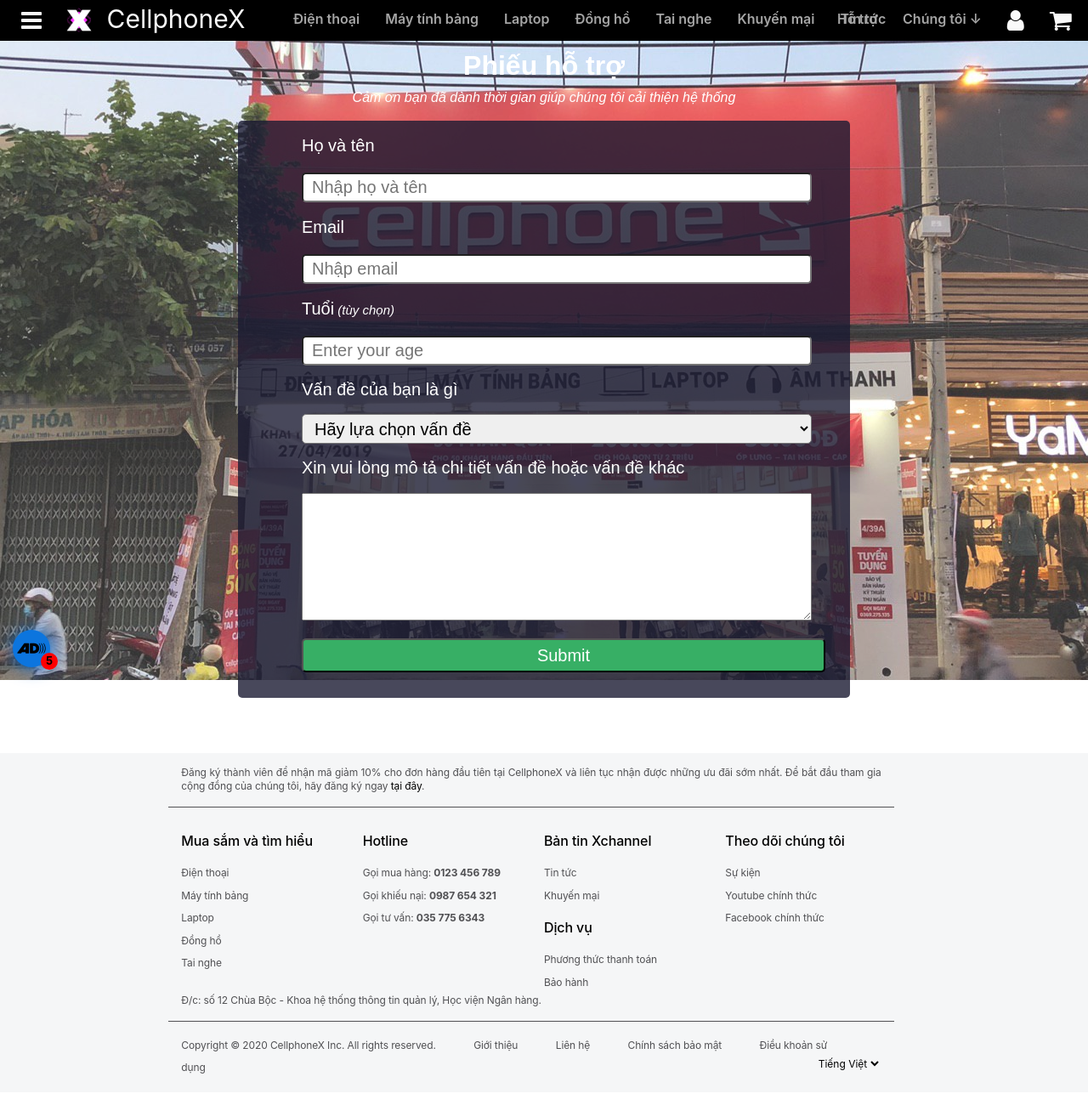
After one commit to tungthach99/CellphoneX, a PHP site: page /hotro.html in a window 1280 px wide. The commit adds this page. Shown: the whole page at 85% size. Run offline with PHP 8.4, Linux system fonts and the light colour scheme; some libraries are stand-ins or nearby versions.

Commit message:
Them ho tro

```diff
--- a/css/style.css
+++ b/css/style.css
@@ -853,6 +857,7 @@
 	--maingray: #95a5a6;
 	--blue: #3498db;
 	--mainblue: #2980b9;
+	--cloud: #ecf0f1;
 }
 #khuyenmai{
 	color:var(--maingray);
@@ -1019,4 +1043,219 @@
 	height: 200px;
 	width:  auto;
 }
+<<<<<<< Updated upstream
 /*                                                 Tuan end                                           */
+=======
+.news-content1-1 p{
+	color: black;
+}
+#thumbnail1 article:hover, .news-content1-1 p:hover{
+	color: var(--blue);
+}
+.right-content-news1{
+	width: 100%;
+	height: 100%;
+	margin-left: 10px;
+}
+.news-header{
+	font-size: 16px;
+	color: white;
+	background-color: var(--blue);
+	padding: 5px 15px;
+	font-weight: bold;
+	height: 35px;
+	margin-bottom: 15px;
+}
+.news-content2-1{
+	display: flex;
+	margin: 10px 0 10px 0;
+}
+.news-content2-1 a{
+	text-decoration: none;
+}
+#img-news-1{
+	width: 120px;
+	height: 85.8px;
+}
+.header-content2-1{
+	font-size: 14px;
+	width: 100%;
+	margin: 0 10px 8px 8px;.
+	color: black;
+}
+.news-content2-11{
+	display: flex;
+	flex-direction: column;
+}
+.news-content-info{
+	width: 100%;
+	margin: 0 0 0 8px;
+}
+.header-content2-1 a{
+	color: black;
+	font-weight: bold;
+}
+.header-content2-1 a:hover{
+	color: var(--blue)
+}
+.news-content-info{
+	font-size: 12px;
+	color: var(--blue);
+	text-transform: uppercase;
+}
+/*                   Gioi thieu                                 */
+#tieuDe{
+	opacity: 1;
+}
+#lamMo1{
+	height: 48px;
+	top: 48px;
+	background-color: #fff;
+	opacity: 5%;
+	z-index: 2;
+}
+.gioi-thieu-nav{
+	overflow: hidden;
+	margin-top: 48px;
+	position: fixed;
+    width: 310px;
+    height: 	159px;
+    top: 0;
+	left: 0;
+	background-color: #f5f6fa;
+	border-right: 3px solid #2c3e50;
+	border-bottom: 3px solid #2c3e50;
+}
+.gioi-thieu-nav ul{
+	list-style: none;
+    padding-inline-start: 0;
+    overflow-y: hidden;
+    overflow-x: hidden;
+}
+.gioi-thieu-nav ul li{
+    width: 110%;
+    height: 50px;
+    padding: 0;
+	position: relative;
+	margin: 0;
+}
+.gioi-thieu-nav ul li a{
+	text-decoration: none;
+    color: #4d4e53;
+    padding: 5px 30px;
+    cursor: pointer;
+	display: block;
+	font-size: 25px;
+    font-weight: 600;
+    text-align:left;
+    margin:  0;
+}
+#main-doc{
+	width: 70%;
+    margin-left: 310px;
+    padding: 10px;
+    margin-bottom: 110px;
+}
+
+/*                                               Ho tro                                             */
+.main-ho-tro{
+font-family: 'Poppins', sans-serif;
+  font-weight: 400;
+  line-height: 1.4;
+  color: white;
+  margin-top: 58px;
+  text-align: center;
+  padding-bottom: 50px;
+}
+.main-ho-tro::before{
+	content: '';
+    position: fixed;
+    top: 0;
+    left: 0;
+    height: 100%;
+    width: 100%;
+    z-index: -1;
+    background: var(--blue);
+    background-image:  url("G:/Lap trinh web/CellphoneX/images/cua-hang.png");
+    background-size: cover;
+    background-repeat: no-repeat;
+	background-position: center;
+	opacity: 0.8;
+}
+#hotro-form{
+    width: 720px;
+    margin: 0 auto;
+    background: rgba(27, 27, 50, 0.8);
+    border-radius: 5px;
+   text-align: left;
+   padding: 15px;
+}
+
+.hotro-control{
+    font-size: 20px;
+    padding-left: 10px;
+    width: 600px;
+    border-radius: 5px;
+    margin: 10px 60px 15px 60px ;
+    transition: border-color 0.15s ease-in-out, box-shadow 0.15s ease-in-out;
+    height: 35px;
+}
+.main-ho-tro label{
+    margin-left: 60px;
+    font-size: 20px;
+}
+#hotro-clue{
+    font-style: italic;
+    font-size:  15px;
+}
+#hotro-label{
+    margin-top: 0;
+    margin-left: 60px;
+    font-size: 20px;
+}
+#hotro-dropdown{
+    font-size: 20px;
+    padding-left: 10px;
+    width: 600px;
+    border-radius: 5px;
+    margin: 0 60px 15px 60px ;
+    transition: border-color 0.15s ease-in-out, box-shadow 0.15s ease-in-out;
+    height: 35px;
+}
+.hotro-input-radio, .hotro-input-checkbox{
+    display: inline-block;
+    margin: 0 auto 15px auto;
+    min-height: 1.25rem;
+    min-width: 1.25rem;
+}
+#hotro-comment-box{
+    width: 600px;
+    height: 150px;
+    padding-left: 10px;
+    margin: 0 60px 15px 60px ;
+    font-size: 20px;
+    resize: vertical;
+    overflow: hidden;
+}
+#hotro-submit{
+    width: 616px;
+    height: 40px;
+    font-size: 20px;
+    margin: 0 60px 15px 60px;
+    background: #37af65;
+    color: white;
+    cursor: pointer;
+    border-radius: 5px;
+}
+#hotro-description{
+	text-align: center;
+}
+#hotro-title{
+	font-size: 32px;
+	color: white;
+	font-family: 'Poppins', sans-serif;
+	font-weight: bold;
+}
+/*                                                 Tuan end                                           */
+
+>>>>>>> Stashed changes
--- /dev/null
+++ b/hotro.html
@@ -0,0 +1,207 @@
+<!DOCTYPE html>
+<html>
+<head>
+    <title>Survey form</title>
+    <link rel="stylesheet" href="https://use.fontawesome.com/releases/v5.8.1/css/all.css"
+    integrity="sha384-50oBUHEmvpQ+1lW4y57PTFmhCaXp0ML5d60M1M7uH2+nqUivzIebhndOJK28anvf" crossorigin="anonymous" />
+    <script type="text/javascript" src="js/main.js"></script>
+    <script type="text/javascript" src="js/js.js"></script>
+	<script type="text/javascript" src="js/jquery/jquery.min.js"></script>
+	<link rel="shortcut icon" href="images/20.png">
+	<link type="text/css" rel="stylesheet" href="bootstrap/css/bootstrap.min.css">
+	<link type="text/css" rel="stylesheet" href="css/style.css">
+    <link rel="stylesheet" type="text/css" href="css/font-awesome/css/font-awesome.min.css">
+    <script>
+        jQuery.noConflict();
+        (function( $ ) {
+                jQuery(document).ready(function($){
+            if($("#veDauTrang").length > 0){
+                $(window).scroll(function () {
+                    var e = $(window).scrollTop();
+                    var f = e;
+                    if (e > 100) {
+                        $("#veDauTrang").show();
+                    } else {
+                        $("#veDauTrang").hide()
+                    }
+                    if (e > 300) {
+
+                    }
+                });
+                $("#veDauTrang").click(function () {
+                    $('body,html').animate({
+                        scrollTop: 0
+                    })
+                })
+            }
+        });
+        })( jQuery );
+        </script>
+</head>
+<body>
+    <header  id="header" class="fixed-top">
+		<form name="box-tim-kiem" action="#" id="box-tim-kiem">
+			<span><input type="submit" value="Search" id="nut-tim-kiem"></span>
+			<span><input name="sanpham" type="text" id="text-box-tim-kiem" placeholder="Tìm kiếm sản phẩm..."></span>
+			<span><label onClick="dongform('box-tim-kiem')" id="nut-thoat-tim-kiem"><i class="fa fa-close"></i></label></span>
+		</form>
+		<div class="row" style="width: 100%;">
+			<div class="col-sm-3 d-flex">
+				<nav class="nav-menu">
+				<ul>
+					<li class="drop-down"><a href=""><i class="fa fa-navicon d-flex" style="font-size: 28px; color: #fafafa;"></i></a>
+           		     		<ul>
+                 				<li><a href="dienthoai.html">Điện thoại</a></li>
+                  				<li><a href="maytinhbang.html">Máy tính bảng</a></li>
+								<li><a href="laptop.html">Laptop</a></li>
+                  				<li><a href="dongho.html">Đồng hồ</a></li>
+                  				<li><a href="tainghe.html">Tai nghe</a></li>
+								<li><a href="khuyenmai.html">Khuyến mại</a></li>
+         	       			</ul>
+           		   	</li>
+				</ul>
+				</nav>
+				<a href="home.html"><img id="logo-X" src="images/20.png" alt="img"></a>&nbsp;&nbsp;&nbsp;
+				<span class="d-none d-lg-block logo-chu">
+					<a href="home.html">CellphoneX</a>
+				</span>
+
+			</div>
+			<div class="col-sm-6 d-flex">
+				<nav class="nav-menu d-none d-lg-block">
+					<ul>
+						<li><a href="dienthoai.html">Điện thoại</a></li>
+						<li><a href="maytinhbang.html">Máy tính bảng</a></li>
+						<li><a href="laptop.html">Laptop</a></li>
+						<li><a href="dongho.html">Đồng hồ</a></li>
+						<li><a href="tainghe.html">Tai nghe</a></li>
+						<li><a href="khuyenmai.html">Khuyến mại</a></li>
+              			<li><a href="tintuc.html">Tin tức</a></li>
+            		</ul>
+          		</nav><!-- .nav-menu -->
+        	</div>
+			<div class="col-sm-3 d-flex">
+          		<nav class="nav-menu d-none d-lg-block">
+					<ul>
+						<li><a href="hotro.html">Hỗ trợ</a></li>
+						<li class="drop-down">
+							<span></span><a href="">Chúng tôi &darr;</a>
+           		    	 	<ul>
+								<li><a href="gioithieu.html">Giới thiệu</a></li>
+								<li><a href="lienhe.html">Liên hệ</a></li>
+								<li><a href="dieukhoan.html">Điều khoản</a></li>
+								<li><a href="chinhsach.html">Chính sách</a></li>
+         	       			</ul>
+           		   		</li>
+						<li class="drop-down"><a href=""><i class="fa fa-user d-flex" style="font-size: 28px; color: #fafafa;"></i></a>
+           		   		</li>
+						<li class="drop-down"><a href=""><i class="fa fa-shopping-cart d-flex" style="font-size: 28px; color: #fafafa;"></i></a>
+           		   		</li>
+						<li>
+							<a onClick="hienthiform('box-tim-kiem');"><i class="fa fa-search d-flex" style="font-size: 28px; color: #fafafa;"></i></a>
+						</li>
+					</ul>
+				</nav>
+			</div>
+		</div>
+    </header>
+<main class="main-ho-tro">
+<h1 id="hotro-title">Phiếu hỗ trợ</h1>
+<p id="hotro-description"><em style="text-align: center;">Cảm ơn bạn đã dành thời gian giúp chúng tôi cải thiện hệ thống</em> </p>
+<form name="form1" id="hotro-form">
+    <div class="hotro-div-group">
+        <label id="hotro-name-label"  for="name">Họ và tên</label><br>
+        <input id="hotro-name" class="hotro-control" type="text" placeholder="Nhập họ và tên"  required>
+        <label id="hotro-email-label" for="email">Email</label><br>
+        <input id="hotro-email" class="hotro-control" type="email" placeholder="Nhập email" required>
+        <label id="hotro-number-label"  for="number">Tuổi<span id="hotro-clue"> (tùy chọn)</span></label>
+        <input id="hotro-number" class="hotro-control" type="number" placeholder="Enter your age" min="10" max="99">
+    </div>
+    <div class="hotro-div-group">
+        <p id="hotro-label">Vấn đề của bạn là gì</p>
+        <select id="hotro-dropdown" class="hotro-control" name="van-de" required>
+            <option disabled selected value>Hãy lựa chọn vấn đề</option>
+            <option value="san-pham">Sản phẩm</option>
+            <option value="dich-vu">Dịch vụ</option>
+            <option value="nhan-vien">Nhân viên</option>
+            <option value="gia-ca">Giá cả</option>
+            <option value="khac">Khác</option>
+        </select>
+    </div>
+    <div class="hotro-div-group">
+        <p id="hotro-label">Xin vui lòng mô tả chi tiết vấn đề hoặc vấn đề khác</p>
+        <textarea id="hotro-comment-box" name="description" placeholder="Hãy nhập vấn đề ở đề"> </textarea>
+    </div>
+    <button id="hotro-submit" name="submit" type="submit">Submit</button>
+</form>
+</main>
+<footer>
+    <div class="row" style="width: 100%;">
+        <span class="col-2">
+
+        </span>
+        <span class="col-xl-8">
+            <p>Đăng ký thành viên để nhận mã giảm 10% cho đơn hàng đầu tiên tại CellphoneX và liên tục nhận được những ưu đãi sớm nhất. Để bắt đầu tham gia cộng đồng của chúng tôi, hãy đăng ký ngay <a href="#" style="color: #000">tại đây</a>.</p>
+            <div class="row keNganCach">
+                <span class="col-xl-3">
+                    <h6>Mua sắm và tìm hiểu</h6>
+                    <a href="dienthoai.html">Điện thoại</a><br>
+                    <a href="maytinhbang.html">Máy tính bảng</a><br>
+                    <a href="laptop.html">Laptop</a><br>
+                    <a href="dongho.html">Đồng hồ</a><br>
+                    <a href="tainghe.html">Tai nghe</a><br>
+                </span>
+                <span class="col-xl-3">
+                    <h6>Hotline</h6>
+                    Gọi mua hàng: <b>0123 456 789</b><br>
+                    Gọi khiếu nại: <b>0987 654 321</b><br>
+                    Gọi tư vấn: <b>035 775 6343</b><br>
+
+                </span>
+                <span class="col-xl-3">
+                    <h6>Bản tin Xchannel</h6>
+                    <a href="#">Tin tức</a><br>
+                    <a href="#">Khuyến mại</a><br>
+                    <h6>Dịch vụ</h6>
+                    <a href="#">Phương thức thanh toán</a><br>
+                    <a href="#">Bảo hành</a><br>
+                </span>
+                <span class="col-xl-3">
+                    <h6>Theo dõi chúng tôi</h6>
+                    <a href="#">Sự kiện</a><br>
+                    <a href="https://www.youtube.com/user/cellphoneuk">Youtube chính thức</a><br>
+                    <a href="https://www.facebook.com/CellphoneSVietnam">Facebook chính thức</a><br>
+                </span>
+                <p style="padding-left: 15px;">Đ/c: số 12 Chùa Bộc - Khoa hệ thống thông tin quản lý, Học viện Ngân hàng.</p>
+            </div>
+
+            <div class="cuoiFooter">
+                <span>Copyright &copy; 2020 CellphoneX Inc. All rights reserved.</span>
+                <span><a href="gioithieu.html">Giới thiệu</a></span>
+                <span><a href="">Liên hệ</a></span>
+                <span><a href="">Chính sách bảo mật</a></span>
+                <span><a href="">Điều khoản sử dụng</a></span>
+                <span>
+                    <select title="Trang web hiện chỉ hỗ trợ ngôn ngữ Việt Nam">
+                        <option>Tiếng Việt</option>
+                    </select>
+                </span>
+            </div>
+        </span>
+        <span class="col-xl-2"></span>
+    </div>
+</footer>
+<!--							Cac nut o goc					-->
+<div> <a id="veDauTrang" href="javascript:void(0);" title="Top"><i class="fa fa-chevron-up"></i></a> </div>
+<div id="noiDungKhuyenMai" class="row khuyenMai fixed-top">
+    <label title="Đóng" onClick="dongform('noiDungKhuyenMai')" class="thoat"><i class="fa fa-close"></i></label>
+
+</div>
+
+
+<div>
+    <a onClick="hienthiform('noiDungKhuyenMai');" id="khuyenMai" href="javascript:void(0);" title="Thông tin khuyến mãi"><i class="fa fa-audio-description"></i></a>
+    <span class="khuyenMai">5</span>
+</div>
+</body>
+</html>
--- a/js/js.js
+++ b/js/js.js
@@ -43,5 +43,5 @@
 }
 
 function next(){
-    document.getElementById("news-content1").style.transform = 'translateX(-295px)';
+    document.getElementById("news-content1").style.transform = 'translateX(295px)';
 }
```
Also changed, not shown: other parts of css/style.css (+24 -1 lines), gioithieu.html (+16 -26 lines), tintuc.html (+67 -1 lines), images/cua-hang.png (added), images/tin-tuc/tin-tuc-5.png (added), images/tin-tuc/tin-tuc-6.png (added).
